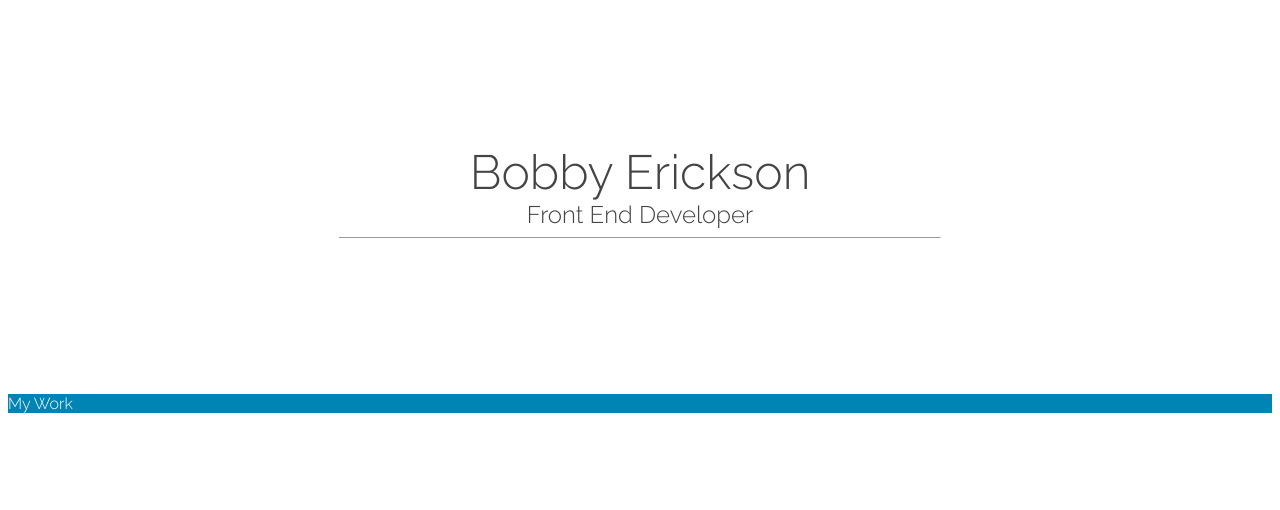
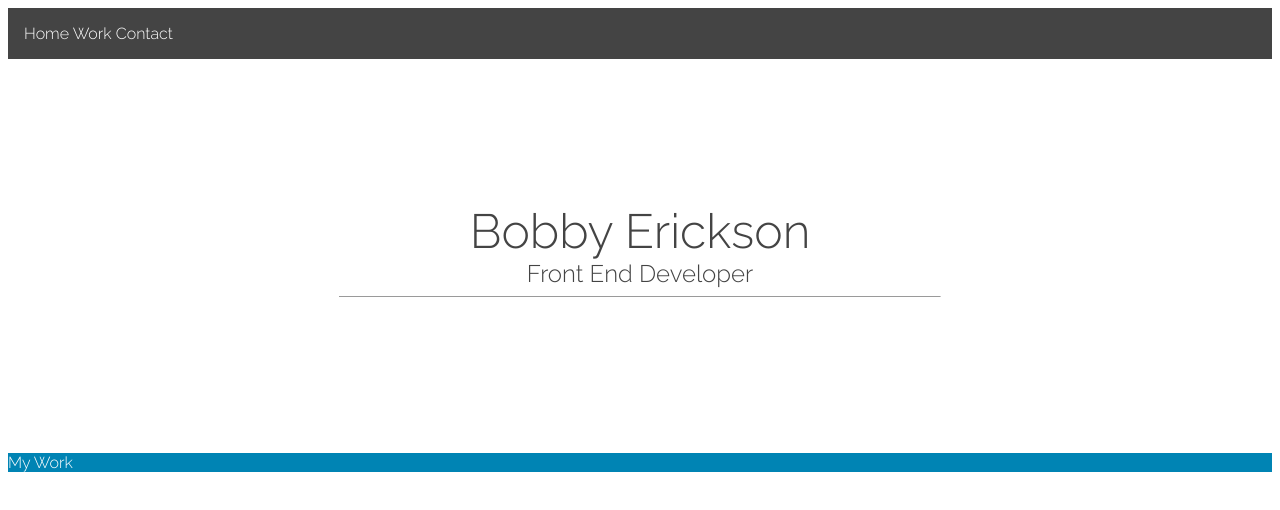
Before and after one commit to BobbyErickson89/BobbyErickson89.github.io, a plain HTML site: page index.html in a window 1280 px wide. Drawn offline with Linux system fonts and the light colour scheme; some icons are missing.

Commit message:
added header

```diff
--- a/css/main.css
+++ b/css/main.css
@@ -3,6 +3,20 @@
 body {
   font-family: 'Raleway', sans-serif;
   color: #444;
+}
+
+
+
+/***** HEADER CONTAINER ******/
+
+header {
+  background: #444;
+  padding: 1em;
+}
+
+nav a {
+  color: white;
+  text-decoration: none;
 }
 
 
--- a/index.html
+++ b/index.html
@@ -10,6 +10,13 @@
     <title>Bobby Erickson</title>
   </head>
   <body>
+    <header>
+      <nav>
+        <a href="/home">Home</a>
+        <a href="/work">Work</a>
+        <a href="/contact">Contact</a>
+      </nav>
+    </header>
     <div class="name-container">
       <div class="name">
         Bobby Erickson
```
